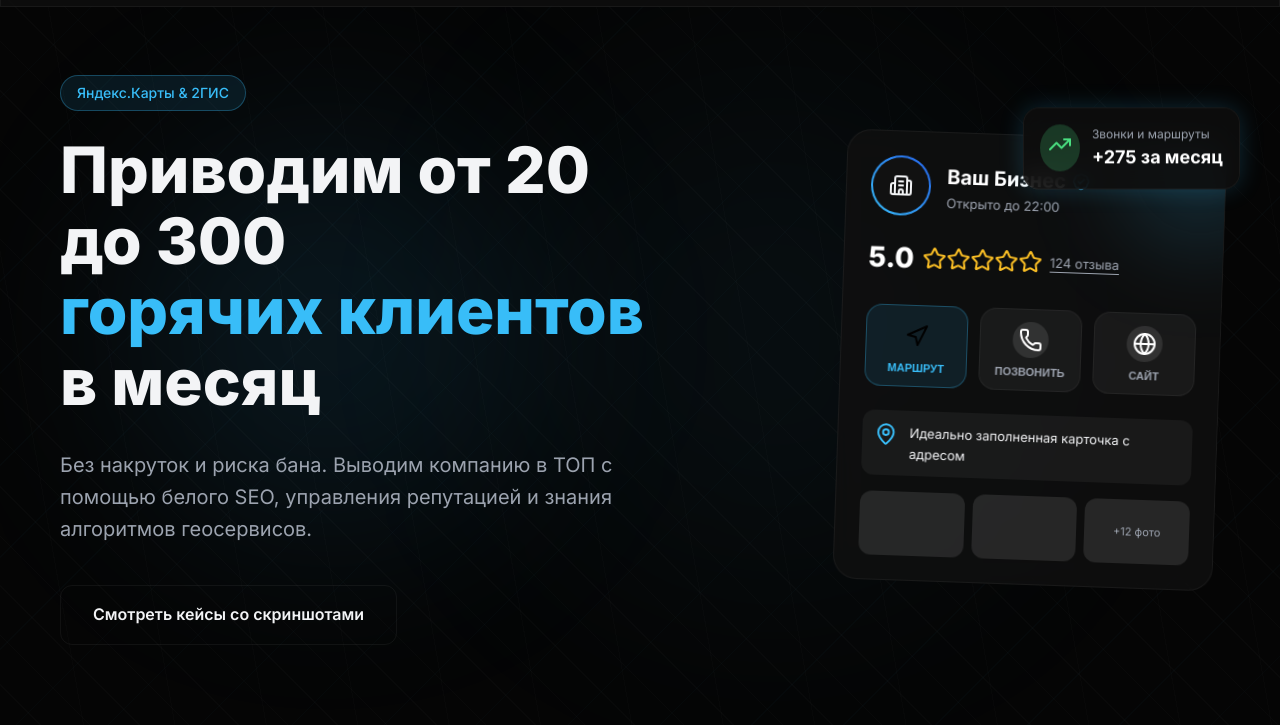
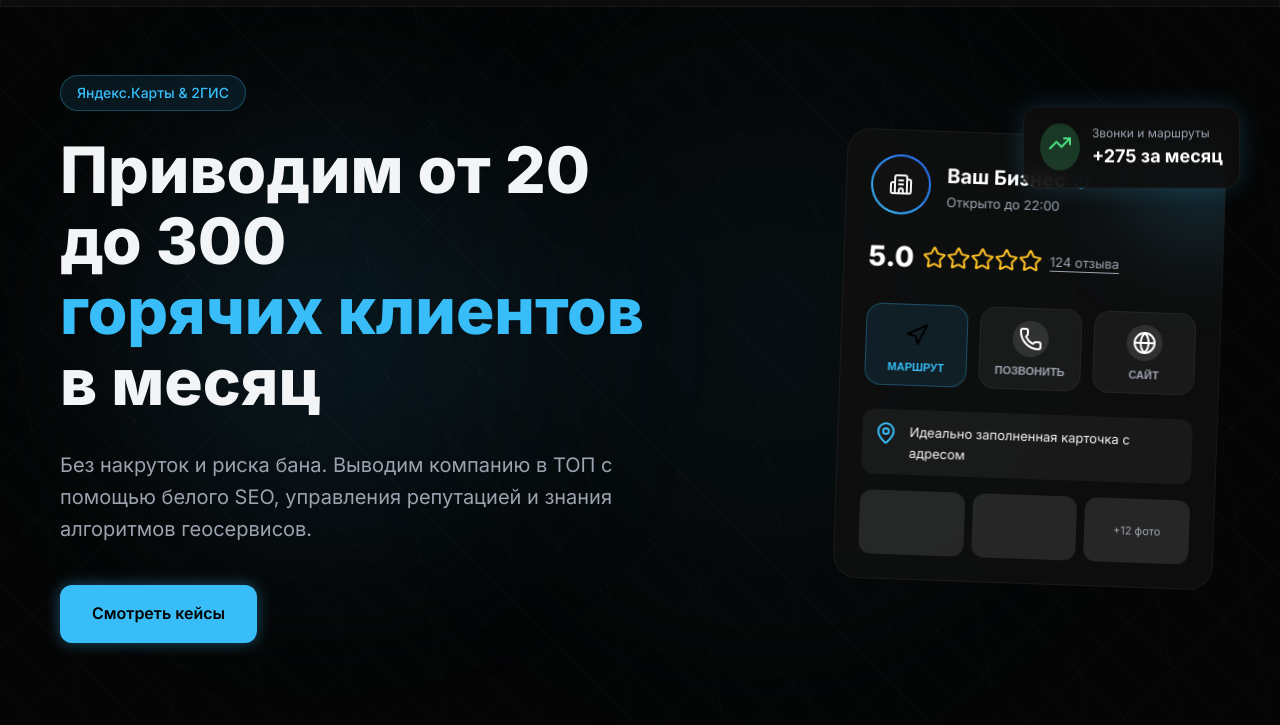
Before and after one commit to vitvit147-sketch/Map-connect, a plain HTML site: page index.html in a window 1280 px wide. Shown: the part 75-800 px from the top of the page. Drawn offline with nearby package versions, Linux system fonts and the light colour scheme.

Commit message:
Add files via upload

```diff
--- a/index.html
+++ b/index.html
@@ -38,7 +38,7 @@
                 <h1 class="hero-title">Приводим от 20 до 300<br/> <span class="text-accent">горячих клиентов</span> в месяц</h1>
                 <p class="hero-subtitle">Без накруток и риска бана. Выводим компанию в ТОП с помощью белого SEO, управления репутацией и знания алгоритмов геосервисов.</p>
                 <div class="hero-actions">
-                    <a href="cases.html" class="btn btn-ghost lg-btn">Смотреть кейсы со скриншотами</a>
+                    <a href="cases.html" class="btn btn-primary lg-btn">Смотреть кейсы</a>
                 </div>
             </div>
 
```
